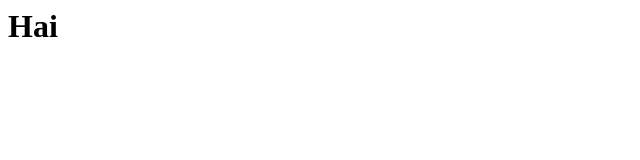
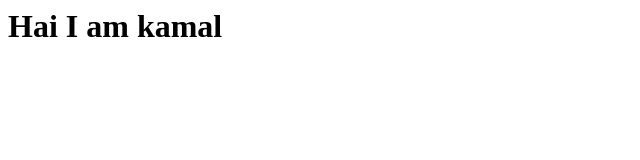
Before and after one commit to Kamal-21/automation-testing, a plain HTML site: page index.html in a window 1280 px wide. Shown: the whole page, without its empty margins (0-640 px from the left). Drawn offline with Linux system fonts and the light colour scheme.

Commit message:
commit 2 12jan

```diff
--- a/index.html
+++ b/index.html
@@ -1,3 +1,3 @@
 <html>
-<h1>Hai</h1>
+<h1>Hai I am kamal</h1>
 </html>
```
